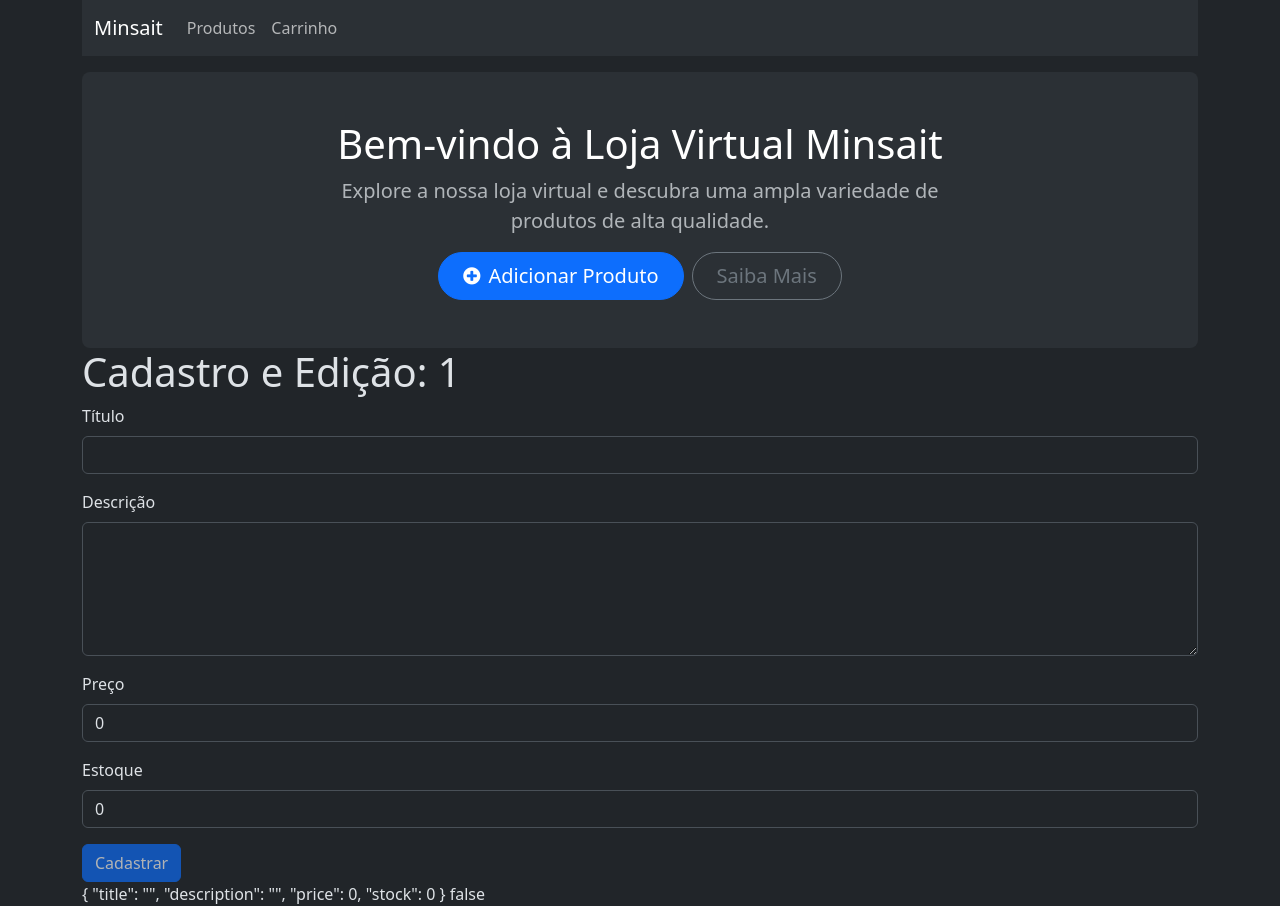
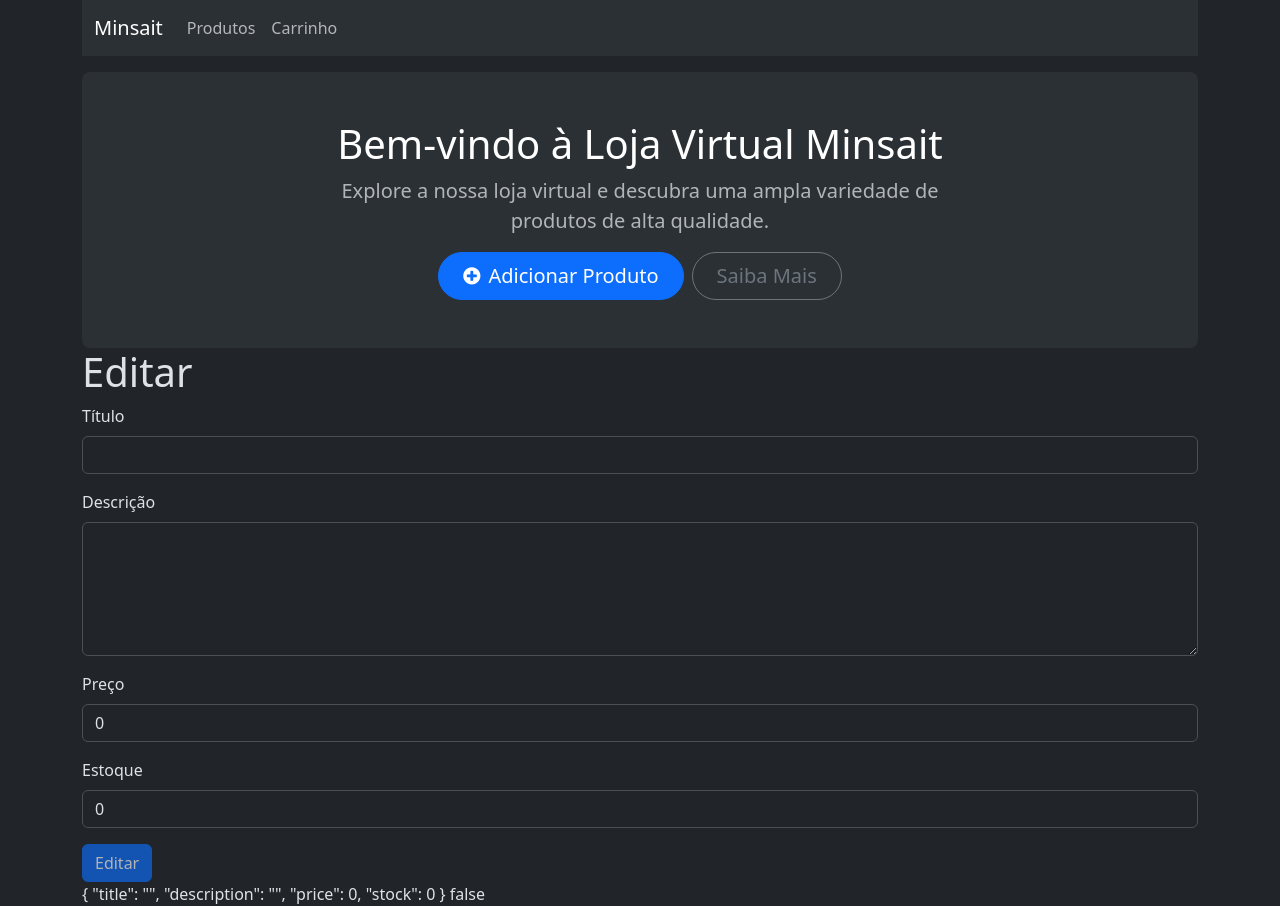
Before and after one commit to rafaelblink/ecommerce-jps-2025-angular, an Angular app: page /editar-produto/1 in a window 1280 px wide. Built offline with nearby package versions, Linux system fonts and the light colour scheme; no server answers.

Commit message:
cadastrar com sweetalert e navegação

```diff
--- a/package.json
+++ b/package.json
@@ -7,7 +7,7 @@
     "build": "ng build",
     "watch": "ng build --watch --configuration development",
     "test": "ng test",
-        "server": "npx json-server src/assets/server.json --port 1234 --watch --no-cors"
+    "server": "npx json-server src/assets/server.json --port 1234 --watch --no-cors"
   },
   "private": true,
   "dependencies": {
@@ -20,6 +20,7 @@
     "@angular/platform-browser-dynamic": "^16.2.0",
     "@angular/router": "^16.2.0",
     "rxjs": "~7.8.0",
+    "sweetalert2": "^11.17.2",
     "tslib": "^2.3.0",
     "zone.js": "~0.13.0"
   },
--- a/src/app/components/card/card.component.html
+++ b/src/app/components/card/card.component.html
@@ -1,5 +1,5 @@
 <div class="card">
-    <img [src]="product.imgSrc" class="card-img-top" alt="...">
+    <img [src]="product.images[0]" class="card-img-top bg-white" alt="...">
     <div class="card-body">
         <a [routerLink]="['/editar-produto', product.id]">
             <h5 class="card-title">{{ product.title | uppercase }}</h5>
--- a/src/app/components/card/card.component.ts
+++ b/src/app/components/card/card.component.ts
@@ -13,6 +13,10 @@
 
   carrinhoComprasService = inject(CarrinhoComprasService);
 
+  ngOnInit() {
+    // console.log(this.product.images[0]);
+  }
+
   adicionarItemCarrinho() {
     this.carrinhoComprasService.adicionarItem(this.product);
   }
--- a/src/app/pages/produtos/cadastrar-editar-produtos/cadastrar-editar-produtos.component.html
+++ b/src/app/pages/produtos/cadastrar-editar-produtos/cadastrar-editar-produtos.component.html
@@ -1,4 +1,6 @@
-<h1>Cadastro e Edição: {{ id }}</h1>
+<h1>
+    {{ id ? 'Editar' : 'Cadastrar' }}
+</h1>
 
 <form [formGroup]="formGroupProduto" (submit)="cadastrarProduto()">
   <div class="mb-3">
@@ -42,7 +44,7 @@
     class="btn btn-primary"
     [disabled]="!formGroupProduto.valid"
   >
-    Cadastrar
+  {{ id ? 'Editar' : 'Cadastrar' }}
   </button>
 </form>
 
--- a/src/app/pages/produtos/cadastrar-editar-produtos/cadastrar-editar-produtos.component.ts
+++ b/src/app/pages/produtos/cadastrar-editar-produtos/cadastrar-editar-produtos.component.ts
@@ -1,8 +1,9 @@
 import { Component } from '@angular/core';
 import { FormControl, FormGroup, Validators } from '@angular/forms';
-import { ActivatedRoute } from '@angular/router';
+import { ActivatedRoute, Router } from '@angular/router';
 import { IProduct } from 'src/app/interfaces/product';
 import { ProdutosService } from 'src/app/services/produtos.service';
+import Swal from 'sweetalert2';
 
 @Component({
   selector: 'app-cadastrar-editar-produtos',
@@ -20,11 +21,17 @@
 
   constructor(
     private readonly route: ActivatedRoute,
-    private readonly produtosService: ProdutosService
+    private readonly produtosService: ProdutosService,
+    private readonly router: Router
   ) {}
 
   ngOnInit() {
     this.id = this.route.snapshot.params['id'];
+    if (this.id) {
+      this.produtosService.buscarProdutoPorId(this.id).subscribe(response => {
+        console.log(response);
+      })
+    }
   }
 
   novoMetodo() {
@@ -40,6 +47,8 @@
 
     this.produtosService.cadastrarProduto(produto).subscribe(response => {
       console.log(response);
+      Swal.fire('Sucesso', 'Produto cadastrado!!! UHULL!!', 'success');
+      this.router.navigate(['/produtos']);
     });
 
     console.log(this.formGroupProduto.value);
--- a/src/app/services/produtos.service.ts
+++ b/src/app/services/produtos.service.ts
@@ -17,6 +17,10 @@
     return this.http.get<IResponse>(`${this.url}/products`);
   }
 
+  buscarProdutoPorId(id: string) {
+    return this.http.get<IProduct>(`${this.url}/products/${id}`)
+  }
+
   cadastrarProduto(produto: IProduct) {
     return this.http.post(`${this.url}/products/add`, produto);
   }
```
Also changed, not shown: 1 other file (tests, documents, lock files or other folders).
